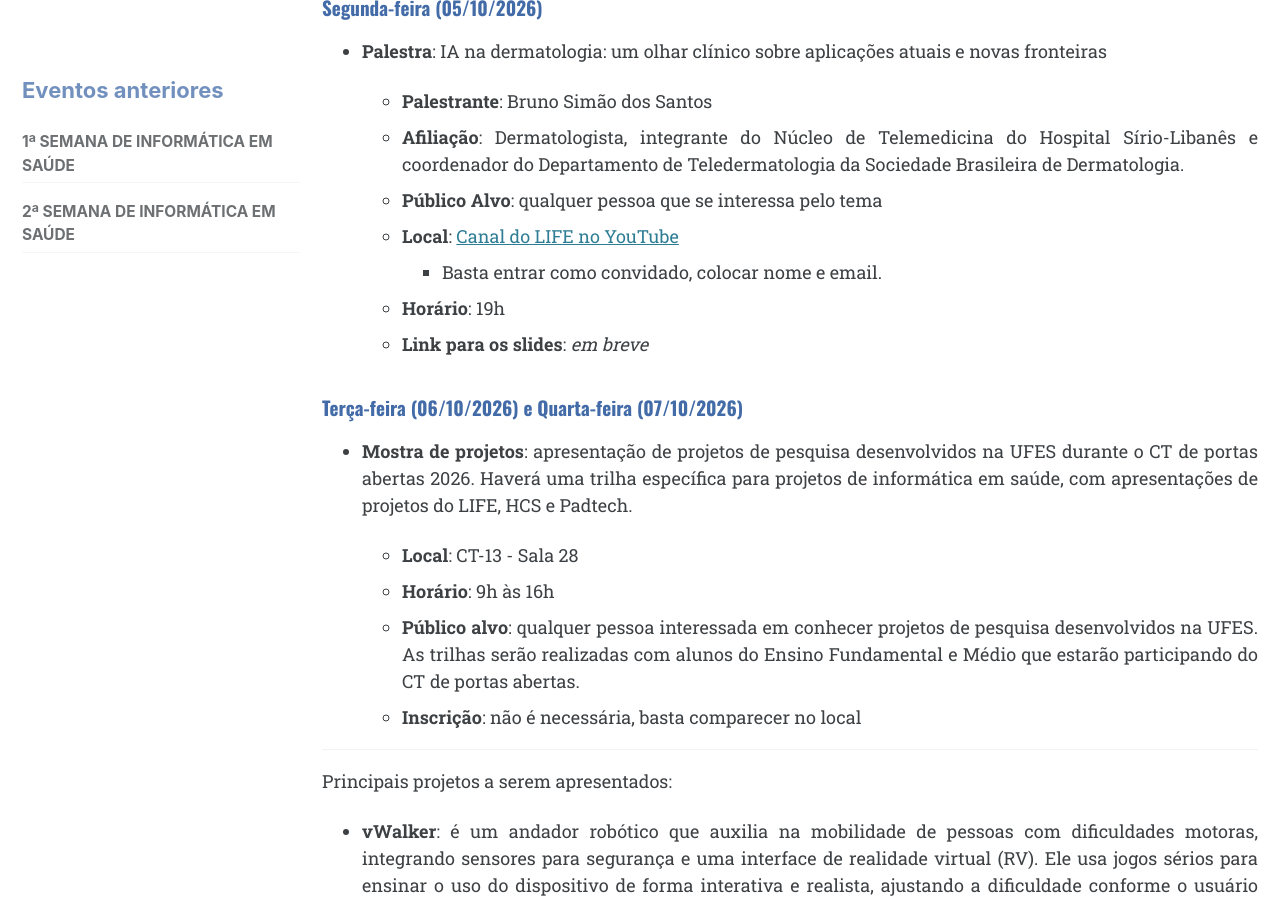
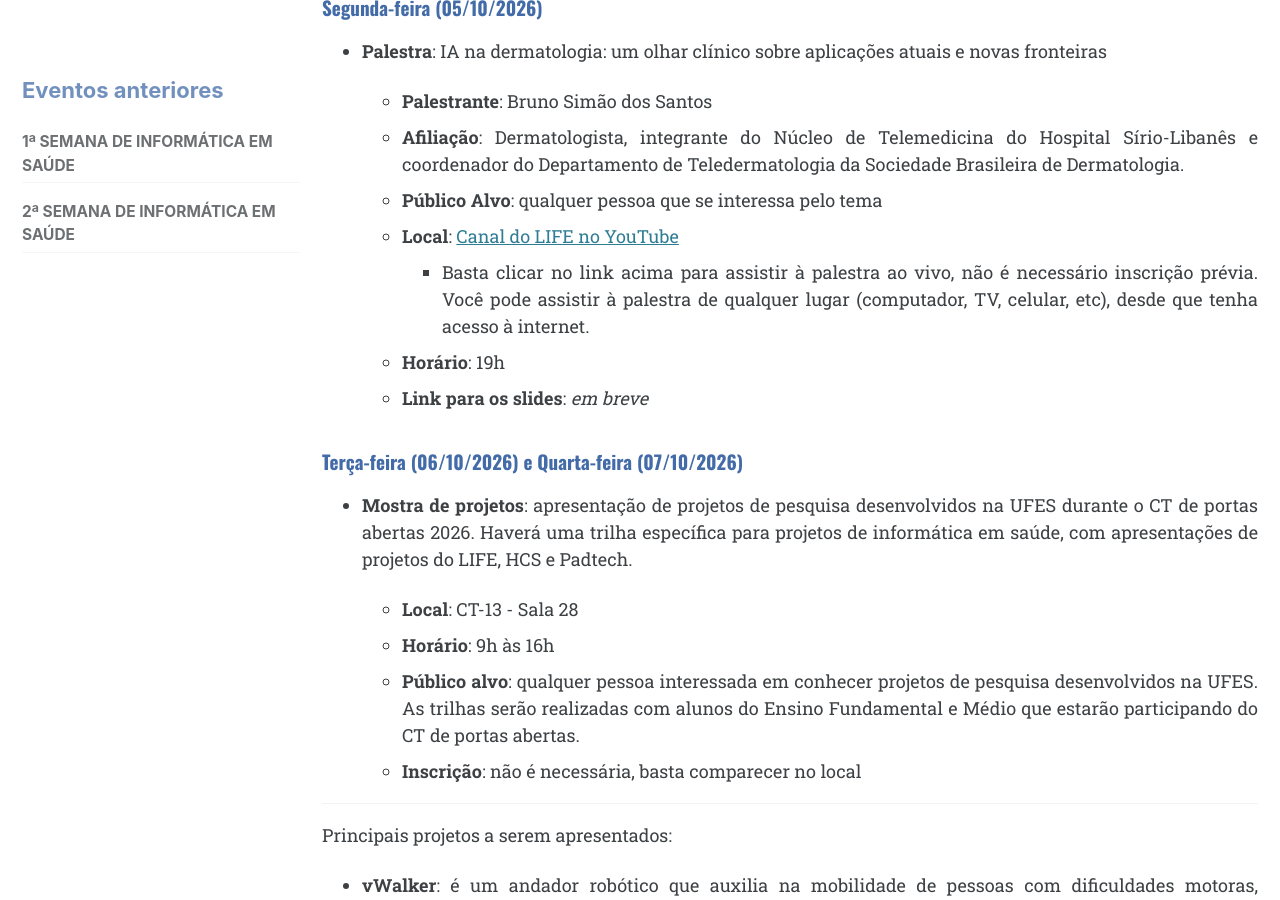
Before and after one commit to life-ufes/site, a Jekyll site: the page built from _pages/semana.md, in a window 1280 px wide and 900 px high, scrolled down 1236 px. Built offline with Jekyll 4.4.1, drawn with Linux system fonts in a browser that asks for light colours; cached includes are drawn as plain includes.

```diff
--- a/_pages/semana.md
+++ b/_pages/semana.md
@@ -28,7 +28,7 @@ O evento é 100% gratuito e ocorre dentro da [Semana do Conhecimento da UFES](ht
   - **Afiliação**: Dermatologista, integrante do Núcleo de Telemedicina do Hospital Sírio-Libanês e coordenador do Departamento de Teledermatologia da Sociedade Brasileira de Dermatologia.
   - **Público Alvo**: qualquer pessoa que se interessa pelo tema
   - **Local**: [Canal do LIFE no YouTube](https://www.youtube.com/live/49bB5DUZ6Yo?si=uljsw1Q9OS28AOZ9)
-    - Basta entrar como convidado, colocar nome e email.
+    - Basta clicar no link acima para assistir à palestra ao vivo, não é necessário inscrição prévia. Você pode assistir à palestra de qualquer lugar (computador, TV, celular, etc), desde que tenha acesso à internet.
   - **Horário**: 19h
   - **Link para os slides**: *em breve*
 
```
